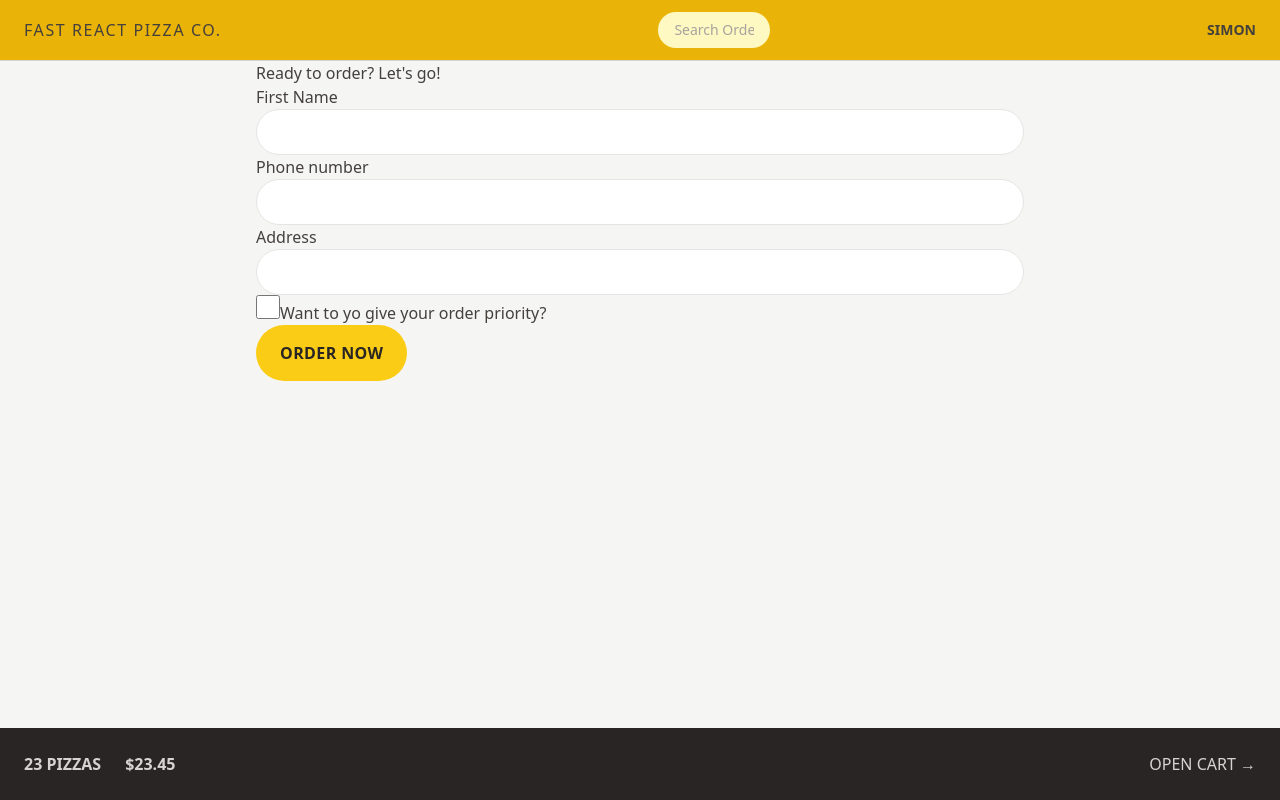
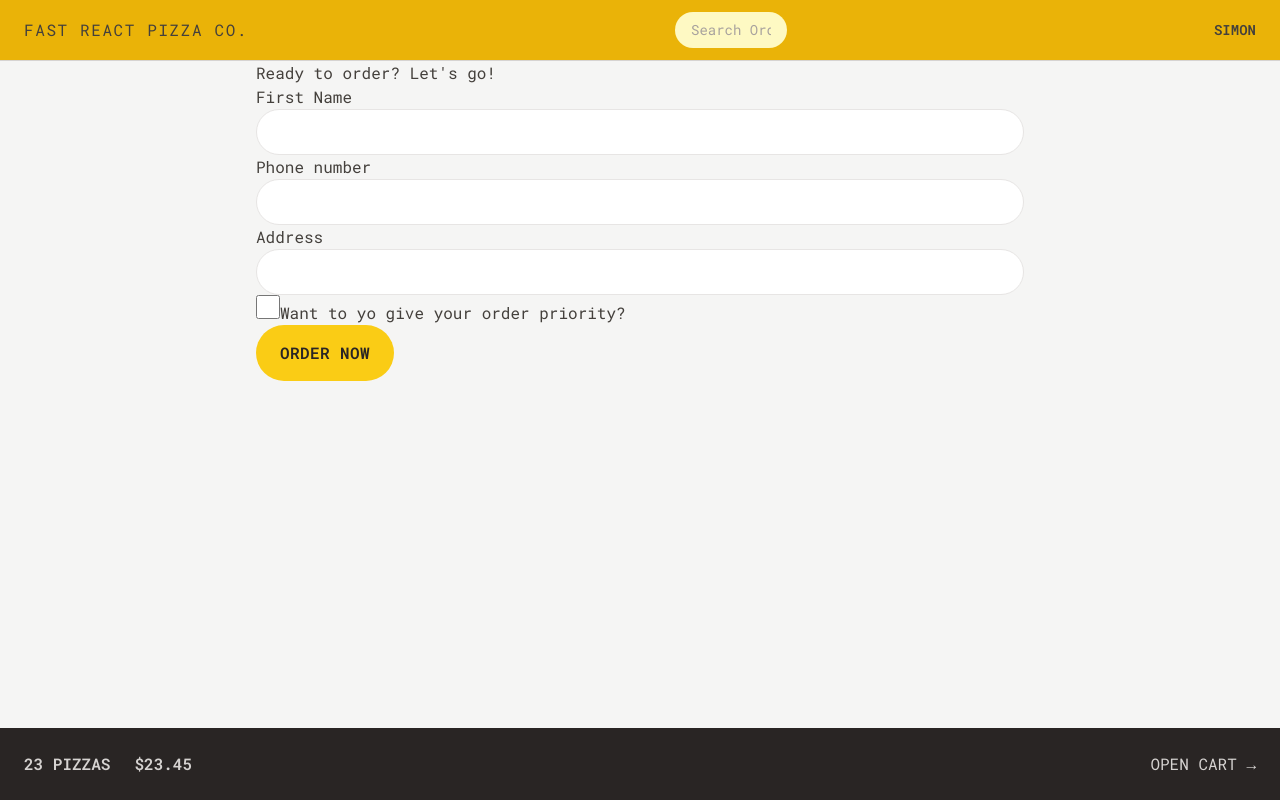
Before and after one commit to chikezie22/fast-react-project, a React (Vite) app: page /order/new in a window 1280 px wide. Built offline with nearby package versions, Linux system fonts and the light colour scheme.

Commit message:
feat: enhance UI with new font and button styles, and improve layout in various components

```diff
--- a/index.html
+++ b/index.html
@@ -5,6 +5,12 @@
     <link rel="icon" type="image/svg+xml" href="/vite.svg" />
     <meta name="viewport" content="width=device-width, initial-scale=1.0" />
     <title>Vite + React</title>
+    <link rel="preconnect" href="https://fonts.googleapis.com" />
+    <link rel="preconnect" href="https://fonts.gstatic.com" crossorigin />
+    <link
+      href="https://fonts.googleapis.com/css2?family=Roboto+Mono:ital,wght@0,100..700;1,100..700&display=swap"
+      rel="stylesheet"
+    />
   </head>
   <body class="bg-stone-100 text-stone-700">
     <div id="root"></div>
--- a/src/features/cart/Cart.jsx
+++ b/src/features/cart/Cart.jsx
@@ -36,7 +36,9 @@
       <h2>Your cart, %NAME%</h2>
 
       <div>
-        <Button to="/">Order pizzas</Button>
+        <Button to="/" type={"primary"}>
+          Order pizzas
+        </Button>
         <button>Clear cart</button>
       </div>
     </div>
--- a/src/features/menu/Menu.jsx
+++ b/src/features/menu/Menu.jsx
@@ -7,7 +7,7 @@
   // useLoaderData from route to handle data fetching logic without using a useEffect
   const menu = useLoaderData();
   return (
-    <ul>
+    <ul className="divide-y divide-stone-200 px-2">
       {menu.map((pizza) => (
         <MenuItem pizza={pizza} key={pizza.id} />
       ))}
--- a/src/features/menu/MenuItem.jsx
+++ b/src/features/menu/MenuItem.jsx
@@ -1,15 +1,24 @@
 import { formatCurrency } from "../../utils/helpers";
+import Button from "../../ui//Button";
 
 function MenuItem({ pizza }) {
   const { id, name, unitPrice, ingredients, soldOut, imageUrl } = pizza;
 
   return (
-    <li>
-      <img src={imageUrl} alt={name} />
-      <div>
-        <p>{name}</p>
-        <p>{ingredients.join(", ")}</p>
-        <div>{!soldOut ? <p>{formatCurrency(unitPrice)}</p> : <p>Sold out</p>}</div>
+    <li className="flex gap-4 py-2">
+      <img src={imageUrl} alt={name} className={`h-24 ${soldOut ? "opacity-70 grayscale" : ""}`} />
+      <div className="flex flex-col grow pt-0.5">
+        <p className="font-medium">{name}</p>
+        <p className="text-sm italic text-stone-500 capitalize">{ingredients.join(", ")}</p>
+        <div className="mt-auto flex items-center justify-between">
+          {!soldOut ? (
+            <p className="text-sm">{formatCurrency(unitPrice)}</p>
+          ) : (
+            <p className="text-sm uppercase font-medium text-stone-500">Sold out</p>
+          )}
+
+          <Button type="small">Add to cart</Button>
+        </div>
       </div>
     </li>
   );
--- a/src/features/order/CreateOrder.jsx
+++ b/src/features/order/CreateOrder.jsx
@@ -84,7 +84,7 @@
         </div>
 
         <div>
-          <Button disabled={isSubmitting}>
+          <Button disabled={isSubmitting} type="primary">
             {isSubmitting ? "Placing Your Order...." : "Order now"}{" "}
           </Button>
         </div>
--- a/src/features/user/CreateUser.jsx
+++ b/src/features/user/CreateUser.jsx
@@ -23,7 +23,7 @@
 
       {username !== "" && (
         <div>
-          <Button>Start ordering</Button>
+          <Button type="primary">Start ordering</Button>
         </div>
       )}
     </form>
--- a/src/ui/Button.jsx
+++ b/src/ui/Button.jsx
@@ -1,16 +1,20 @@
 import { Link } from "react-router-dom";
 
-function Button({ children, disabled, to }) {
-  const className = `inline-block bg-yellow-400 uppercase font-semibold text-stone-800 py-3 px-4 tracking-wide rounded-full hover:bg-yellow-300
-  transition-colors duration-300 focus:outline-none focus:ring focus:ring-yellow-300 focus:bg-yellow-300 focus:ring-offset-2 disabled:cursor-not-allowed sm:px-6 sm:py-4`;
+function Button({ children, disabled, to, type }) {
+  const base = `inline-block bg-yellow-400 uppercase font-semibold text-stone-800 tracking-wide rounded-full hover:bg-yellow-300
+  transition-colors duration-300 focus:outline-none focus:ring focus:ring-yellow-300 focus:bg-yellow-300 focus:ring-offset-2 disabled:cursor-not-allowed `;
+  const styles = {
+    primary: base + `px-4 py-3 md:px-6 md:py-4`,
+    small: base + `px-4 py-2 md:px-5 md:py-2.5 text-xs`,
+  };
   if (to)
     return (
-      <Link to={to} className={className}>
+      <Link to={to} className={styles[type]}>
         {children}
       </Link>
     );
   return (
-    <button disabled={disabled} className={className}>
+    <button disabled={disabled} className={styles[type]}>
       {children}
     </button>
   );
--- a/src/ui/Header.jsx
+++ b/src/ui/Header.jsx
@@ -3,7 +3,7 @@
 import Username from "../features/user/Username";
 function Header() {
   return (
-    <header className="bg-yellow-500 uppercase px-4 py-3 border-b border-stone-300 sm:px-6 flex justify-between items-center">
+    <header className="bg-yellow-500 uppercase px-4 py-3 border-b border-stone-300 sm:px-6 flex justify-between items-center font-pizza">
       <Link className="tracking-widest" to={"/"}>
         Fast React Pizza Co.
       </Link>
--- a/tailwind.config.js
+++ b/tailwind.config.js
@@ -2,7 +2,17 @@
 export default {
   content: ["./index.html", "./src/**/*.{js,ts,jsx,tsx}"],
   theme: {
-    extend: {},
+    extend: {
+      fontSize: {
+        huge: ["80rem", "1"],
+      },
+      height: {
+        screen: "100dvh",
+      },
+    },
+    fontFamily: {
+      sans: "Roboto Mono, monospace",
+    },
   },
   plugins: [],
 };
```
